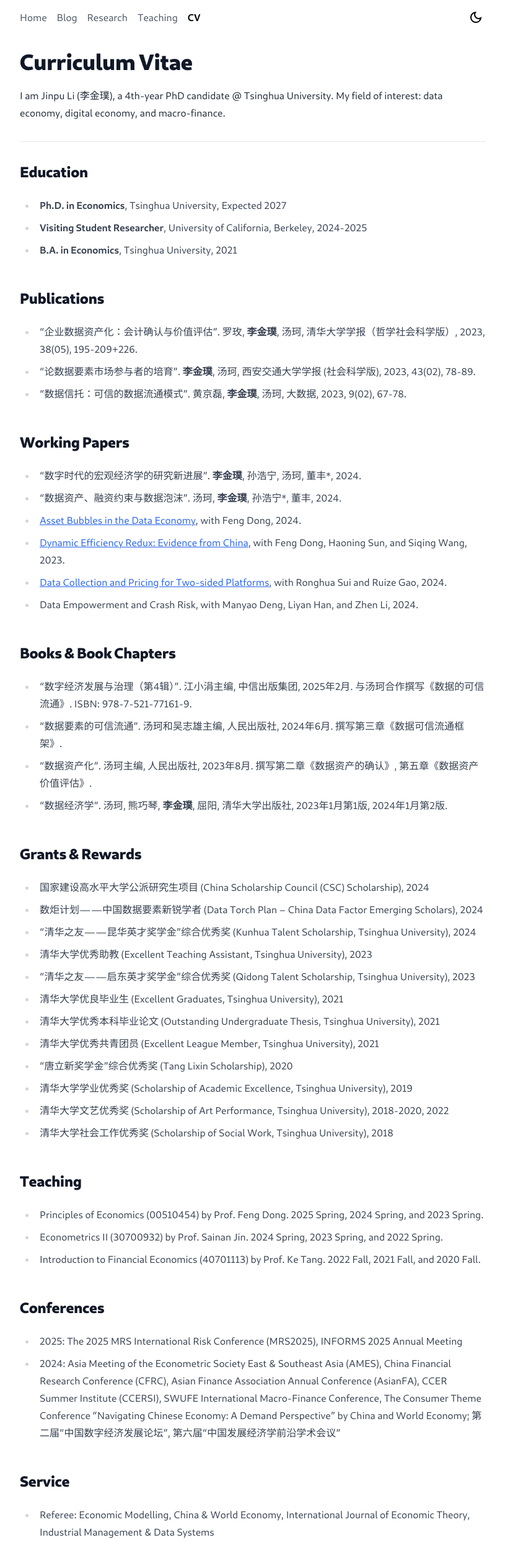
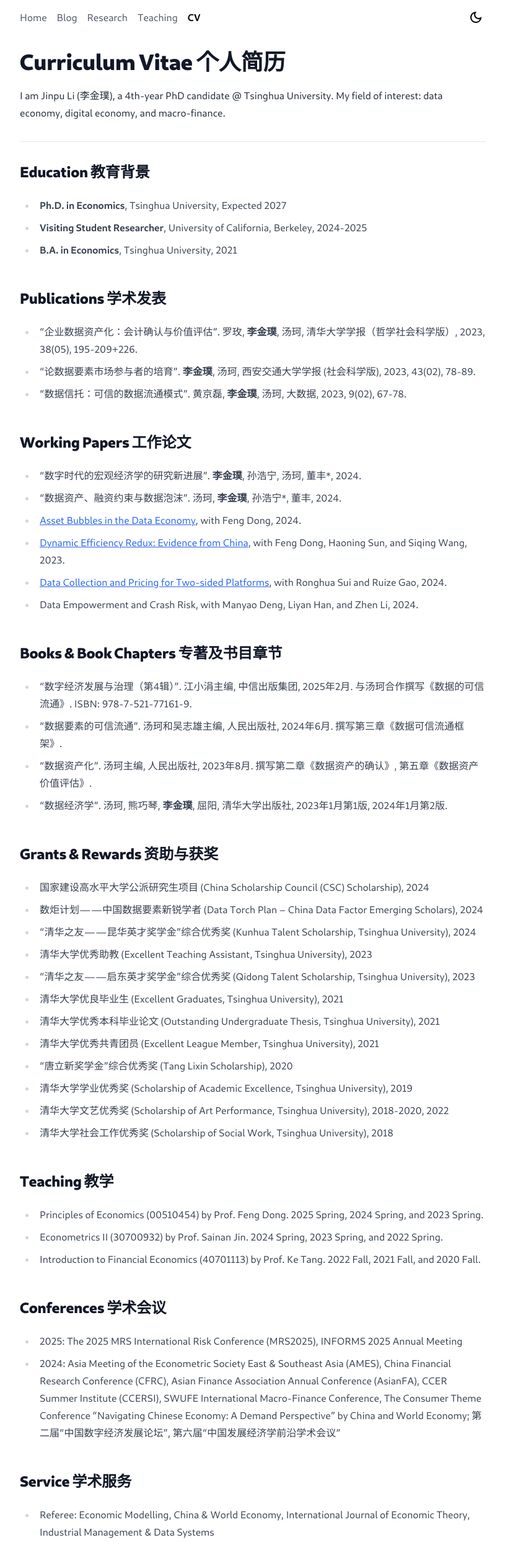
Before and after one commit to lijinpu/lijinpu.github.io, a Next.js app: page /cv in a window 1280 px wide. Shown: the whole page at 62% size, without its empty margins (232-1047 px from the left). Built offline with nearby package versions, Linux system fonts and the light colour scheme.

Commit message:
auto update

```diff
--- a/pages/cv.tsx
+++ b/pages/cv.tsx
@@ -2,14 +2,14 @@ import Link from 'next/link'
 export default function CV() {
   return (
     <div className="flex flex-col relative max-w-none prose dark:prose-invert">
-      <h1>Curriculum Vitae</h1>
+      <h1>Curriculum Vitae  个人简历</h1>
       <div>
         <p>
           I am Jinpu Li (李金璞), a 4th-year PhD candidate @ Tsinghua University. My field of interest: data economy, digital economy, and macro-finance.
         </p>
         <hr />
 
-        <h2>Education</h2>
+        <h2>Education  教育背景</h2>
         <ul>
         <li>
         <b>Ph.D. in Economics</b>, Tsinghua University, Expected 2027
@@ -22,7 +22,7 @@ export default function CV() {
         </li>
         </ul>
 
-        <h2>Publications</h2>
+        <h2>Publications  学术发表</h2>
         <ul>
         <li>
         “企业数据资产化：会计确认与价值评估”. 罗玫, <b>李金璞</b>, 汤珂, 清华大学学报（哲学社会科学版）, 2023, 38(05), 195-209+226.
@@ -35,7 +35,7 @@ export default function CV() {
         </li>
         </ul>
 
-        <h2>Working Papers</h2>
+        <h2>Working Papers  工作论文</h2>
         <ul>
 
         <li>
@@ -65,7 +65,7 @@ export default function CV() {
         </ul>
 
 
-        <h2>Books & Book Chapters</h2>
+        <h2>Books & Book Chapters  专著及书目章节</h2>
         <ul>
         <li>
         “数字经济发展与治理（第4辑）”. 江小涓主编, 中信出版集团, 2025年2月. 与汤珂合作撰写《数据的可信流通》. ISBN: 978-7-521-77161-9.
@@ -82,7 +82,7 @@ export default function CV() {
         </ul>
 
 
-        <h2>Grants & Rewards</h2>
+        <h2>Grants & Rewards  资助与获奖</h2>
         <ul>
         <li>
         国家建设高水平大学公派研究生项目 (China Scholarship Council (CSC) Scholarship), 2024
@@ -122,7 +122,7 @@ export default function CV() {
         </li>
         </ul>
 
-        <h2>Teaching</h2>
+        <h2>Teaching  教学</h2>
         <ul>
         <li>
         Principles of Economics (00510454) by Prof. Feng Dong. 2025 Spring, 2024 Spring, and 2023 Spring.
@@ -135,7 +135,7 @@ export default function CV() {
         </li>
         </ul>
 
-        <h2>Conferences</h2>
+        <h2>Conferences  学术会议</h2>
         <ul>
         <li>
         2025: The 2025 MRS International Risk Conference (MRS2025), INFORMS 2025 Annual Meeting
@@ -146,7 +146,7 @@ export default function CV() {
         </ul>
 
 
-        <h2>Service</h2>
+        <h2>Service  学术服务</h2>
         <ul>
             <li>Referee: Economic Modelling, China & World Economy, International Journal of Economic Theory, Industrial Management & Data Systems</li>
 
```
